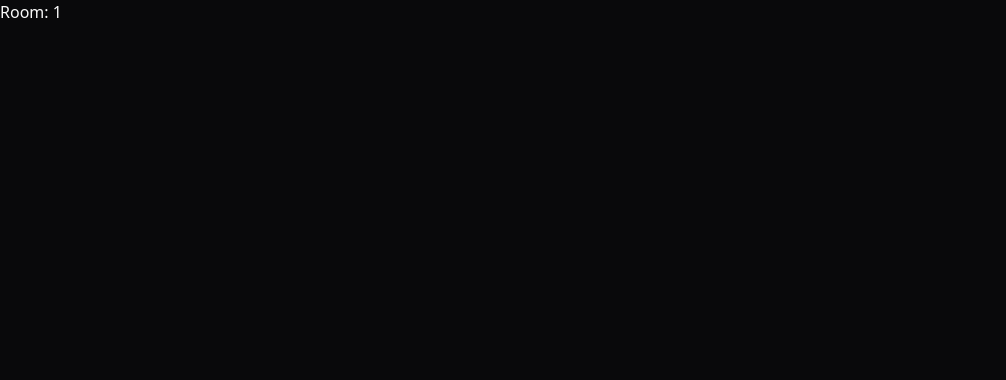
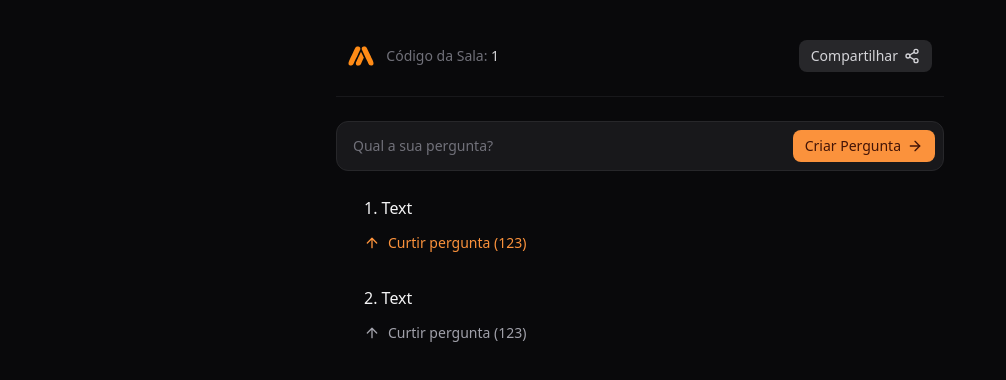
Before and after one commit to odhs/course_repository, a React (Vite) app in the folder semana-tech-01-go-react/semana-tech-01-go-react-web/: page /room/1 in a window 1280 px wide. Shown: the top 380 px of the page, without its empty margins (0-1006 px from the left). Built offline with nearby package versions, Linux system fonts and the light colour scheme.

Commit message:
room form

```diff
--- a/semana-tech-01-go-react/semana-tech-01-go-react-web/src/pages/room.tsx
+++ b/semana-tech-01-go-react/semana-tech-01-go-react-web/src/pages/room.tsx
@@ -1,10 +1,75 @@
 import { useParams } from "react-router-dom";
+import { ArrowRight, ArrowUp, Share2 } from "lucide-react";
+
+import amaLogo from "../assets/ama-logo.svg";
 
 export function Room() {
   // Return all parameters from URL
-  const { roomId } = useParams()
+  const { roomId } = useParams();
 
-  console.log(roomId)
 
-  return <h1>Room: {roomId}</h1>
+
+  return (
+    <div className="mx-auto max-w-[640px] flex flex-col gap-6 py-10 px-4">
+      <div className="flex items-center gap-3 px-3">
+        <img src={amaLogo} alt="AMA" className="h-5" />
+
+        <span className="text-sm text-zinc-500 truncate">
+          Código da Sala: <span className="text-zinc-300">{roomId}</span>
+        </span>
+
+        <button
+          type="submit"
+          className="ml-auto bg-zinc-800 text-zinc-300 px-3 py-1.5 gap-1.5 flex items-center rounded-lg font-medium text-sm transition-colors hover:bg-zinc-700"
+        >
+          Compartilhar
+          <Share2 className="size-4" />
+        </button>
+      </div>
+
+      <div className="h-px w-full bg-zinc-900" />
+
+      <form
+        className="flex items-center gap-2 bg-zinc-900 p-2 rounded-xl border border-zinc-800 ring-orange-400 ring-offset-2 ring-offset-zinc-950 focus-within:ring-1">
+          <input
+            type="text"
+            name="theme"
+            placeholder="Qual a sua pergunta?"
+            autoComplete="off"
+            className="flex-1 text-sm bg-transparent mx-2 outline-none text-zinc-100 placeholder:text-zinc-500"
+          />
+
+          <button
+            type="submit"
+            className="bg-orange-400 text-orange-950 px-3 py-1.5 gap-1.5 flex items-center rounded-lg font-medium text-sm transition-colors hover:bg-orange-500"
+          >
+            Criar Pergunta
+            <ArrowRight className="size-4" />
+          </button>
+        </form>
+
+        <ol className="list-decimal list-inside px-3 space-y-8">
+          <li className="ml-4 leading-relaxed text-zinc-100">
+            Text
+
+            <button type="button" className="mt-3 flex items-center gap-2 text-orange-400 text-sm font-medium hover:text-orange-500">
+              <ArrowUp className="size-4"/>
+               Curtir pergunta (123)
+            </button>
+          </li>
+
+
+          <li className="ml-4 leading-relaxed text-zinc-100">
+            Text
+
+            <button type="button" className="mt-3 flex items-center gap-2 text-zinc-400 text-sm font-medium hover:text-zinc-300">
+              <ArrowUp className="size-4"/>
+               Curtir pergunta (123)
+            </button>
+          </li>
+
+        </ol>
+
+    </div>
+  );
 }
```
